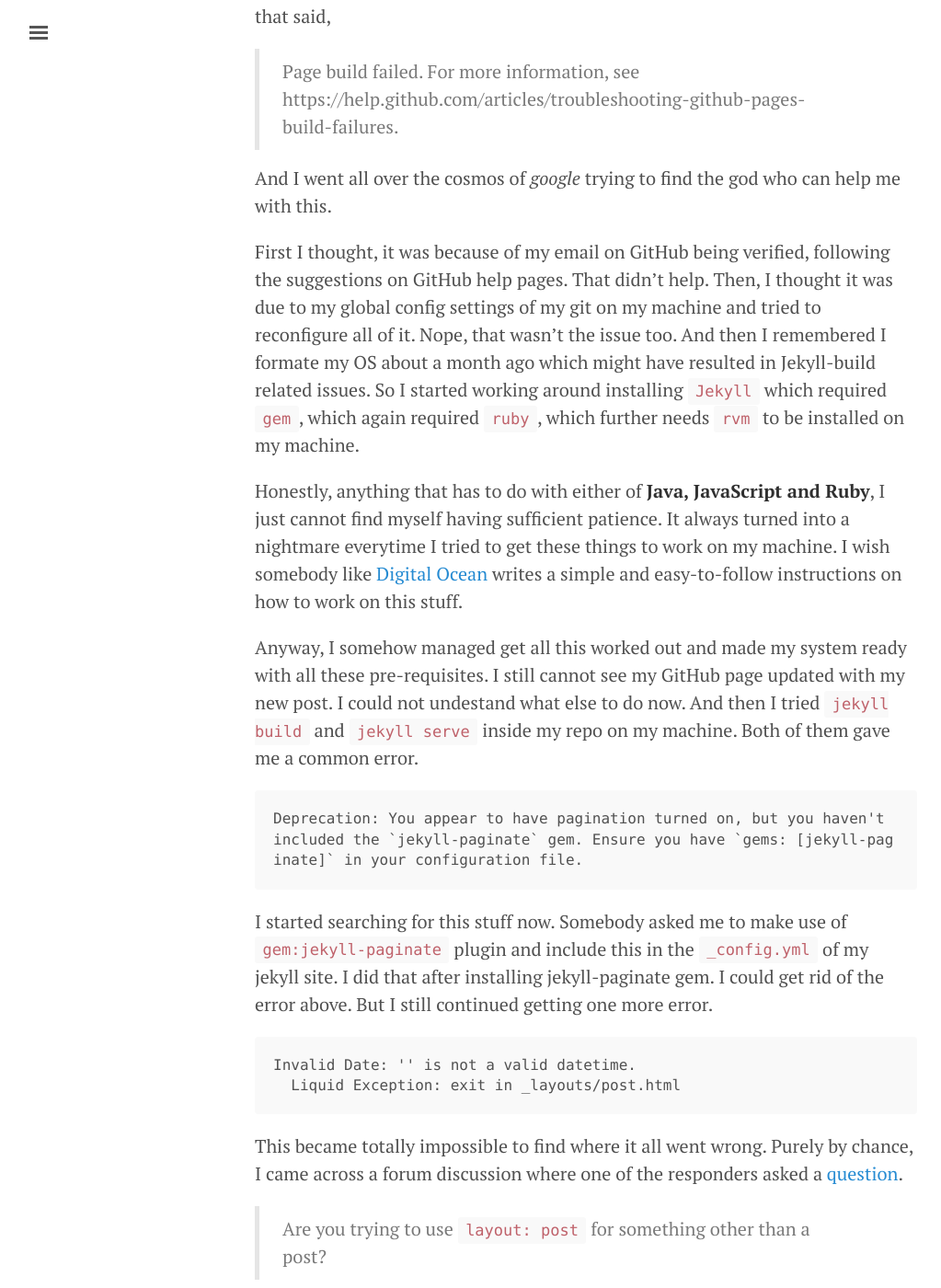
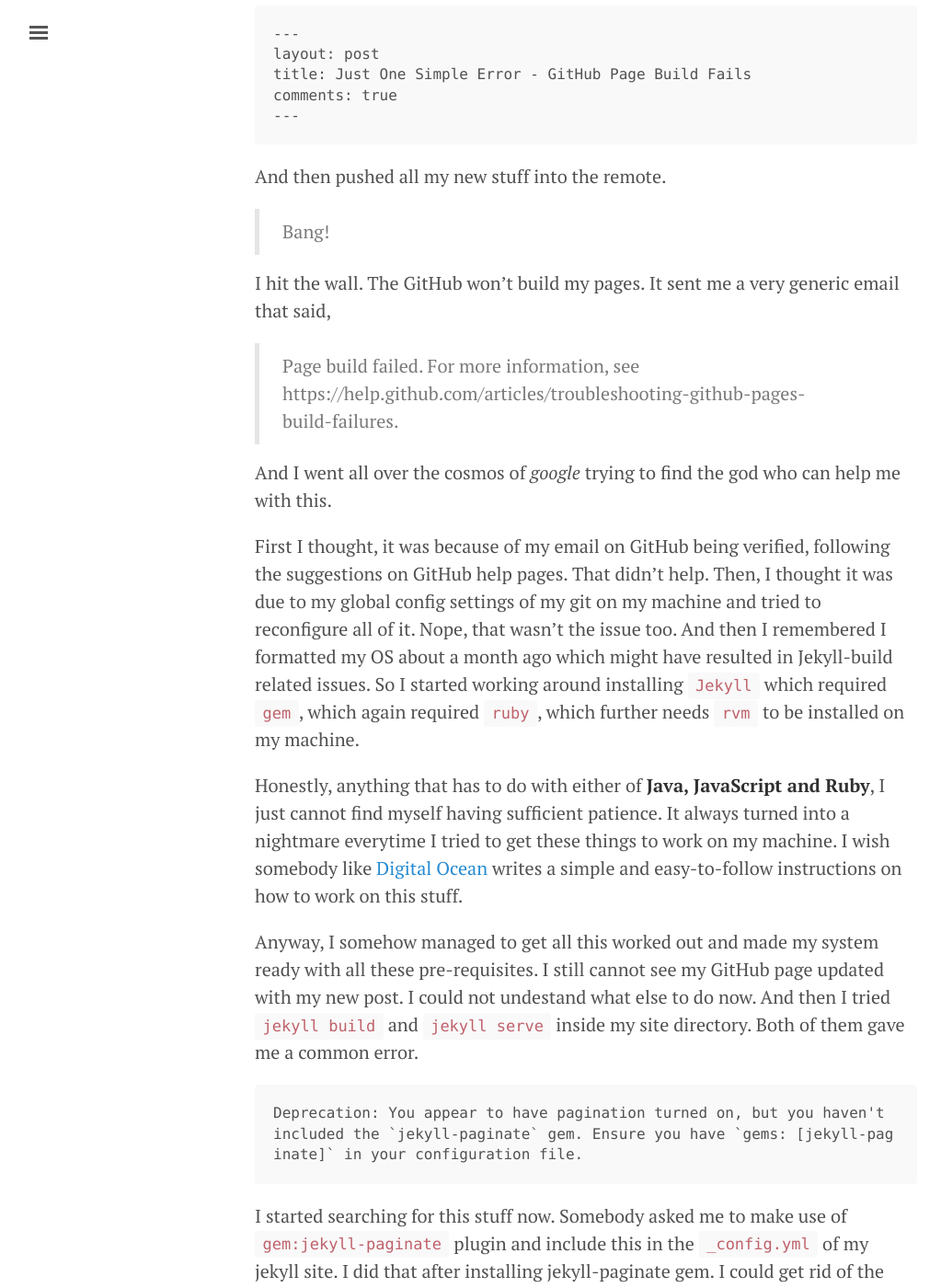
Before and after one commit to SurAnand/suranand.github.io, a Jekyll site: the page built from _posts/2016-05-19-jekyll_issue.md, in a window 1280 px wide and 1400 px high, scrolled down 1782 px. Shown: the whole window at 92% size, without its empty margins (3-1026 px from the left). Built offline with Jekyll 4.4.1, drawn with Linux system fonts in a browser that asks for light colours; comment, search, counter and statistics services are not loaded; some of the changed text lies outside the part shown.

Commit message:
minor content changes

````diff
--- a/_posts/2016-05-19-jekyll_issue.md
+++ b/_posts/2016-05-19-jekyll_issue.md
@@ -4,9 +4,11 @@ title: Just One Simple Error - GitHub Page Build Fails
 comments: true
 ---
 
+![alt text](http://timjames.me/img/jekyll/feature.jpg "https://jekyllrb.com/")
+
 ### This is all about a tiny tiny error I made in organizing my github pages repo locally and everything ended up going wrong. Finally, my GitHub pages site, this site, would not get any of my new posts.
 
-This killed almost over 3 hours of my time. I still wanted to keep an update here, so if I ever I make similar mistakes, I could check this post, like making my -banging-my-head process simpler.
+This killed almost over 3 hours of my time. I still wanted to keep an update here, so if ever I make similar mistakes, I could check this post, like making my head-banging process manageable.
 
 ## Here is the story!
 
@@ -52,11 +54,11 @@ I hit the wall. The GitHub won't build my pages. It sent me a very generic email
 
 And I went all over the cosmos of *google* trying to find the god who can help me with this.
 
-First I thought, it was because of my email on GitHub being verified, following the suggestions on GitHub help pages. That didn't help. Then, I thought it was due to my global config settings of my git on my machine and tried to reconfigure all of it. Nope, that wasn't the issue too. And then I remembered I formate my OS about a month ago which might have resulted in Jekyll-build related issues. So I started working around installing `Jekyll` which required `gem`, which again required `ruby`, which further needs `rvm` to be installed on my machine.
+First I thought, it was because of my email on GitHub being verified, following the suggestions on GitHub help pages. That didn't help. Then, I thought it was due to my global config settings of my git on my machine and tried to reconfigure all of it. Nope, that wasn't the issue too. And then I remembered I formatted my OS about a month ago which might have resulted in Jekyll-build related issues. So I started working around installing `Jekyll` which required `gem`, which again required `ruby`, which further needs `rvm` to be installed on my machine.
 
 Honestly, anything that has to do with either of **Java, JavaScript and Ruby**, I just cannot find myself having sufficient patience. It always turned into a nightmare everytime I tried to get these things to work on my machine. I wish somebody like [Digital Ocean](https://cloud.digitalocean.com/) writes a simple and easy-to-follow instructions on how to work on this stuff.
 
-Anyway, I somehow managed get all this worked out and made my system ready with all these pre-requisites. I still cannot see my GitHub page updated with my new post. I could not undestand what else to do now. And then I tried `jekyll build` and `jekyll serve` inside my repo on my machine. Both of them gave me a common error.
+Anyway, I somehow managed to get all this worked out and made my system ready with all these pre-requisites. I still cannot see my GitHub page updated with my new post. I could not undestand what else to do now. And then I tried `jekyll build` and `jekyll serve` inside my site directory. Both of them gave me a common error.
 
 ```
 Deprecation: You appear to have pagination turned on, but you haven't included the `jekyll-paginate` gem. Ensure you have `gems: [jekyll-paginate]` in your configuration file.
````
Also changed, not shown: other parts of _posts/2016-05-19-jekyll_issue.md (+2 -2 lines).
